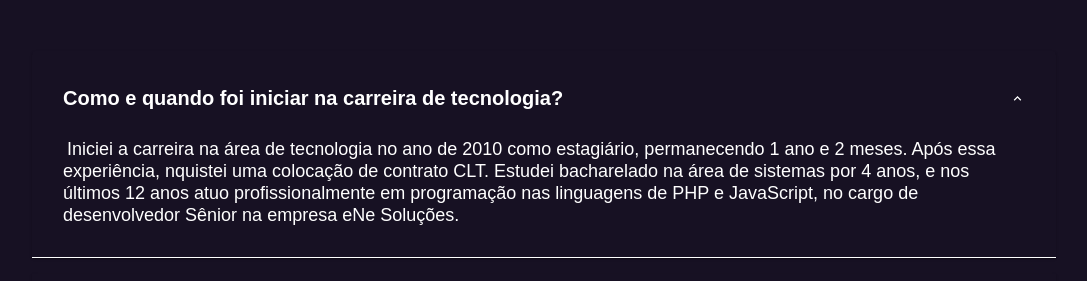
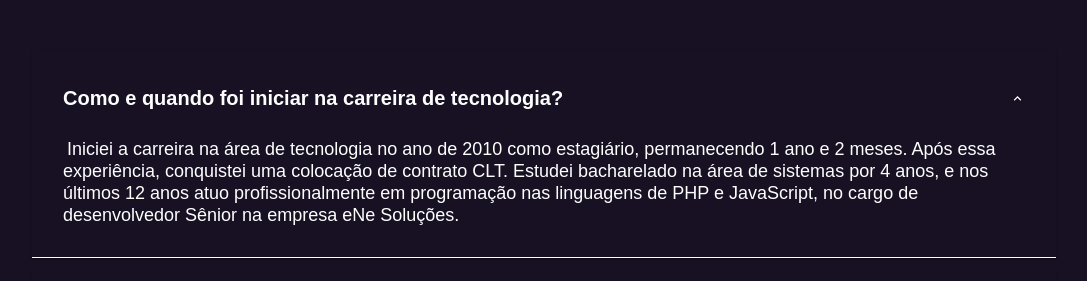
Before and after one commit to SouJunior/site-webapp, a Next.js app: page /sobre-nos in a window 1280 px wide. Shown: the part 1640-1921 px from the top of the page, without its empty margins (96-1183 px from the left). Built offline with nearby package versions, Linux system fonts and the light colour scheme; a web font is replaced by a local one.

Commit message:
fix: about page, paragraph fix

```diff
--- a/components/AboutUs/index.jsx
+++ b/components/AboutUs/index.jsx
@@ -118,7 +118,7 @@ export const SobreNos = () => {
               <Typography variant="string" className={styles.paragraphy}>
                 Iniciei a carreira na área de tecnologia no ano de 2010 como
                 estagiário, permanecendo 1 ano e 2 meses. Após essa experiência,
-                nquistei uma colocação de contrato CLT. Estudei bacharelado na
+                conquistei uma colocação de contrato CLT. Estudei bacharelado na
                 área de sistemas por 4 anos, e nos últimos 12 anos atuo
                 profissionalmente em programação nas linguagens de PHP e
                 JavaScript, no cargo de desenvolvedor Sênior na empresa eNe
--- a/components/commons/Header/Header.module.css
+++ b/components/commons/Header/Header.module.css
@@ -3,6 +3,8 @@
   justify-content: center;
   margin-bottom: 5rem;
   color: white;
+  backdrop-filter: overlay;
+  background-image: url("../../../public/assets/hero-background.svg");
   background: linear-gradient(
     180deg,
     #046ad0 8%,
```
